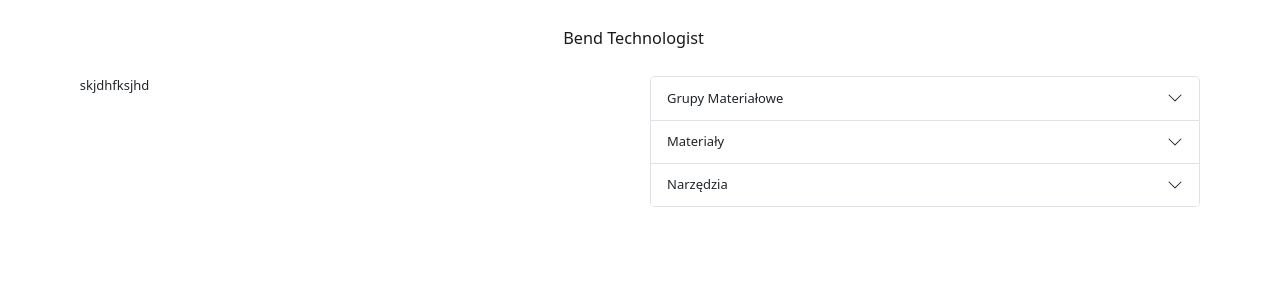
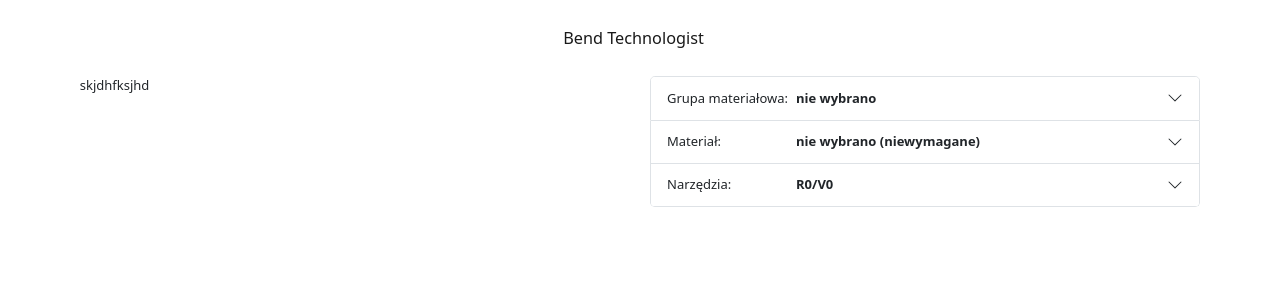
Before and after one commit to wojtex77/BendTechnologist, an Angular app in the folder src/main/front/bend-technologist-front/: page / in a window 1280 px wide. Shown: the top 300 px of the page. Built offline with nearby package versions, Linux system fonts and the light colour scheme.

Commit message:
feat: Selecting data from accordions

```diff
--- a/src/main/front/bend-technologist-front/src/app/app.component.html
+++ b/src/main/front/bend-technologist-front/src/app/app.component.html
@@ -18,12 +18,15 @@
 
           <div ngbAccordionItem>
             <h2 ngbAccordionHeader>
-              <button ngbAccordionButton>Grupy Materiałowe</button>
+              <button ngbAccordionButton>
+                <div class="col-3">Grupa materiałowa:</div>
+                <div class="col fw-bold">{{materialGroupSelected.shortName}}</div>
+              </button>
             </h2>
             <div ngbAccordionCollapse>
               <div ngbAccordionBody>
                 <ng-template>
-                  <app-material-groups class="bg-light"></app-material-groups>
+                  <app-material-groups class="bg-light" (materialGroupSelected)="setSelectedMaterialGroup($event)"></app-material-groups>
                 </ng-template>
               </div>
             </div>
@@ -31,12 +34,15 @@
 
           <div ngbAccordionItem>
             <h2 ngbAccordionHeader>
-              <button ngbAccordionButton>Materiały</button>
+              <button ngbAccordionButton>
+                <div class="col-3">Materiał:</div>
+                <div class="col fw-bold">{{materialSelected.en10088}}</div>
+              </button>
             </h2>
             <div ngbAccordionCollapse>
               <div ngbAccordionBody>
                 <ng-template>
-                  <app-materials class="bg-light"></app-materials>
+                  <app-materials class="bg-light" (materialSelected)="setSelectedMaterial($event)"></app-materials>
                 </ng-template>
               </div>
             </div>
@@ -44,12 +50,15 @@
 
           <div ngbAccordionItem>
             <h2 ngbAccordionHeader>
-              <button ngbAccordionButton>Narzędzia</button>
+              <button ngbAccordionButton>
+                <div class="col-3">Narzędzia:</div>
+                <div class="col fw-bold">{{toolSetSelected.punchName}}/{{toolSetSelected.dieName}}</div>
+              </button>
             </h2>
             <div ngbAccordionCollapse>
               <div ngbAccordionBody>
                 <ng-template>
-                  <app-tools class="bg-light"></app-tools>
+                  <app-tools class="bg-light" (toolSelected)="setSelectedToolSet($event)"></app-tools>
                 </ng-template>
               </div>
             </div>
--- a/src/main/front/bend-technologist-front/src/app/app.component.ts
+++ b/src/main/front/bend-technologist-front/src/app/app.component.ts
@@ -1,4 +1,7 @@
 import { Component } from '@angular/core';
+import {ToolSetEntity} from "./entitites/ToolSetEntity";
+import {MaterialEntity} from "./entitites/MaterialEntity";
+import {MaterialGroupEntity} from "./entitites/MaterialGroupEntity";
 
 @Component({
   selector: 'app-root',
@@ -7,4 +10,38 @@ import { Component } from '@angular/core';
 })
 export class AppComponent {
   title = 'bend-technologist-front';
+
+  toolSetSelected: ToolSetEntity;
+  materialSelected!: MaterialEntity;
+  materialGroupSelected!: MaterialGroupEntity;
+
+  constructor() {
+    this.toolSetSelected = new ToolSetEntity();
+    this.setMaterialBlank()
+    this.setMaterialGroupBlank();
+  }
+
+  setSelectedToolSet($event: ToolSetEntity) {
+    this.toolSetSelected = $event;
+  }
+
+  setSelectedMaterial($event: MaterialEntity) {
+    this.materialSelected = $event;
+    this.materialGroupSelected = $event.materialGroup;
+  }
+
+  setSelectedMaterialGroup($event: MaterialGroupEntity) {
+    this.materialGroupSelected = $event;
+    this.setMaterialBlank();
+  }
+
+  private setMaterialBlank(){
+    this.materialSelected = new MaterialEntity();
+    this.materialSelected.en10088 = "nie wybrano (niewymagane)";
+  }
+
+  private setMaterialGroupBlank(){
+    this.materialGroupSelected = new MaterialGroupEntity();
+    this.materialGroupSelected.shortName = "nie wybrano";
+  }
 }
--- a/src/main/front/bend-technologist-front/src/app/material-groups/material-groups.component.html
+++ b/src/main/front/bend-technologist-front/src/app/material-groups/material-groups.component.html
@@ -9,7 +9,7 @@
     <th>Akcje</th>
     </thead>
     <tbody class="text-center">
-    <tr *ngFor="let materialGroup of materialGroups">
+    <tr *ngFor="let materialGroup of materialGroups" (click)="selectMaterialGroup(materialGroup)">
       <td>{{materialGroup.shortName}}</td>
       <td>{{materialGroup.fullName}}</td>
       <td><i class="bi bi-trash3 mx-2" (click)="removeMaterial(materialGroup.id)"></i><i class="bi bi-pencil-square mx-2" (click)="editMaterial(materialGroup.id)"></i></td>
--- a/src/main/front/bend-technologist-front/src/app/material-groups/material-groups.component.ts
+++ b/src/main/front/bend-technologist-front/src/app/material-groups/material-groups.component.ts
@@ -1,11 +1,9 @@
-import {Component, EventEmitter, Injectable} from '@angular/core';
+import {Component, EventEmitter, Injectable, Output} from '@angular/core';
 import {HttpClient} from "@angular/common/http";
 import {MaterialGroupEntity} from "../entitites/MaterialGroupEntity";
 import {MaterialGroupsService} from "./material-groups.service";
 import {NgbModal} from "@ng-bootstrap/ng-bootstrap";
 import {MaterialGroupsNewModalComponent} from "./material-groups-new-modal/material-groups-new-modal.component";
-import {MaterialEntity} from "../entitites/MaterialEntity";
-import {MaterialEditModalComponent} from "../materials/material-edit-modal/material-edit-modal.component";
 import {MaterialGroupsEditModalComponent} from "./material-groups-edit-modal/material-groups-edit-modal.component";
 import {ToastService} from "../shared/toast-info/toast-info-service.component";
 
@@ -14,12 +12,10 @@ import {ToastService} from "../shared/toast-info/toast-info-service.component";
   templateUrl: './material-groups.component.html',
   styleUrls: ['./material-groups.component.css']
 })
-@Injectable(
-
-)
 export class MaterialGroupsComponent {
 
   public materialGroups: Array<MaterialGroupEntity>;
+  @Output() materialGroupSelected = new EventEmitter<MaterialGroupEntity>();
 
   constructor(private http: HttpClient,
               private materialGroupService: MaterialGroupsService,
@@ -88,4 +84,8 @@ export class MaterialGroupsComponent {
       this.toastService.showSuccessToast("Pomyślnie edytowano grupę materiałową \"" + res.fullName + "\"")
     })
   }
+
+  selectMaterialGroup(materialGroup: MaterialGroupEntity) {
+    this.materialGroupSelected.emit(materialGroup)
   }
+}
--- a/src/main/front/bend-technologist-front/src/app/materials/materials.component.html
+++ b/src/main/front/bend-technologist-front/src/app/materials/materials.component.html
@@ -14,7 +14,7 @@
     <th>Akcje</th>
     </thead>
     <tbody class="text-center">
-    <tr *ngFor="let material of materials">
+    <tr *ngFor="let material of materials" (click)="selectMaterial(material)">
       <td>{{material.materialGroup.shortName}}</td>
       <td>{{material.en10088}}</td>
       <td>{{material.pn}}</td>
--- a/src/main/front/bend-technologist-front/src/app/materials/materials.component.ts
+++ b/src/main/front/bend-technologist-front/src/app/materials/materials.component.ts
@@ -1,4 +1,4 @@
-import {Component, OnInit} from '@angular/core';
+import {Component, EventEmitter, OnInit, Output} from '@angular/core';
 import {HttpClient} from "@angular/common/http";
 import {MaterialEntity} from "../entitites/MaterialEntity";
 import {NgbModal} from "@ng-bootstrap/ng-bootstrap";
@@ -13,7 +13,9 @@ import {ToastService} from "../shared/toast-info/toast-info-service.component";
   styleUrls: ['./materials.component.css']
 })
 export class MaterialsComponent implements OnInit {
+
   public materials: Array<MaterialEntity>;
+  @Output() materialSelected = new EventEmitter<MaterialEntity>();
 
   constructor(private http: HttpClient,
               private modalNewMaterialService: NgbModal,
@@ -31,7 +33,6 @@ export class MaterialsComponent implements OnInit {
     });
   }
 
-
   newMaterial() {
 
     let materialNewModalComponentReference = this.modalNewMaterialService.open(MaterialNewModalComponent, {size: 'sm'});
@@ -40,7 +41,6 @@ export class MaterialsComponent implements OnInit {
       this.toastService.showSuccessToast("Dodano nowy materiał: \"" + res.en10088 + "\"")
     });
   }
-
 
   removeMaterial(id: number) {
 
@@ -58,7 +58,6 @@ export class MaterialsComponent implements OnInit {
         this.toastService.showDangerToast("Nie udało się usunąć materiału")
       });
   }
-
 
   editMaterial(id: number) {
 
@@ -82,4 +81,9 @@ export class MaterialsComponent implements OnInit {
       this.toastService.showSuccessToast("Pomyślnie edytowano materiał \"" + res.en10088 + "\"")
     })
   }
+
+  selectMaterial(material: MaterialEntity) {
+
+    this.materialSelected.emit(material)
+  }
 }
--- a/src/main/front/bend-technologist-front/src/app/tools/tools.component.html
+++ b/src/main/front/bend-technologist-front/src/app/tools/tools.component.html
@@ -10,7 +10,7 @@
     <th>Akcje</th>
     </thead>
     <tbody class="text-center">
-    <tr *ngFor="let tool of toolSets">
+    <tr *ngFor="let tool of toolSets" (click)="setAsActive(tool)">
       <td>{{tool.punchName}}</td>
       <td>{{tool.dieName}}</td>
       <td>{{tool.description}}</td>
--- a/src/main/front/bend-technologist-front/src/app/tools/tools.component.ts
+++ b/src/main/front/bend-technologist-front/src/app/tools/tools.component.ts
@@ -1,12 +1,9 @@
-import {Component, OnInit} from '@angular/core';
+import {Component, EventEmitter, OnInit, Output} from '@angular/core';
 import {ToolSetEntity} from "../entitites/ToolSetEntity";
 import {ToolsService} from "./tools.service";
 import {ToastService} from "../shared/toast-info/toast-info-service.component";
-import {MaterialNewModalComponent} from "../materials/material-new-modal/material-new-modal.component";
-import {MaterialEntity} from "../entitites/MaterialEntity";
 import {NgbModal} from "@ng-bootstrap/ng-bootstrap";
 import {ToolsNewModalComponent} from "./tools-new-modal/tools-new-modal.component";
-import {MaterialEditModalComponent} from "../materials/material-edit-modal/material-edit-modal.component";
 import {ToolsEditModalComponent} from "./tools-edit-modal/tools-edit-modal.component";
 
 @Component({
@@ -17,7 +14,8 @@ import {ToolsEditModalComponent} from "./tools-edit-modal/tools-edit-modal.compo
 export class ToolsComponent implements OnInit{
 
   public toolSets: ToolSetEntity []
-  public selectedTool!: ToolSetEntity;
+  private selectedTool!: ToolSetEntity;
+  @Output() toolSelected = new EventEmitter<ToolSetEntity>();
 
 
   constructor(private toolSetService: ToolsService,
@@ -89,4 +87,10 @@ export class ToolsComponent implements OnInit{
     })
 
   }
+
+  setAsActive(tool: ToolSetEntity) {
+
+    this.selectedTool = tool;
+    this.toolSelected.emit(tool);
+  }
 }
```
Lines whose indentation alone changed are shown as unchanged.
